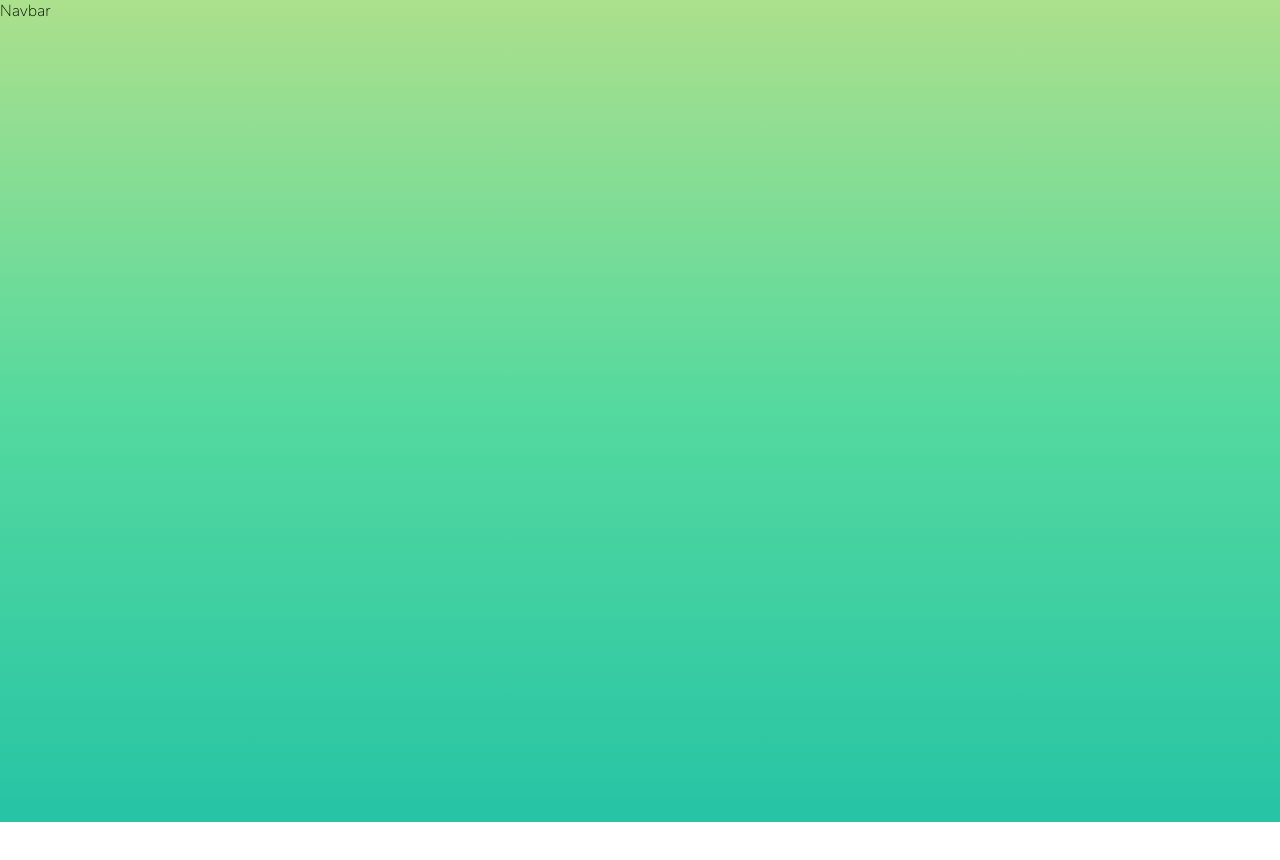
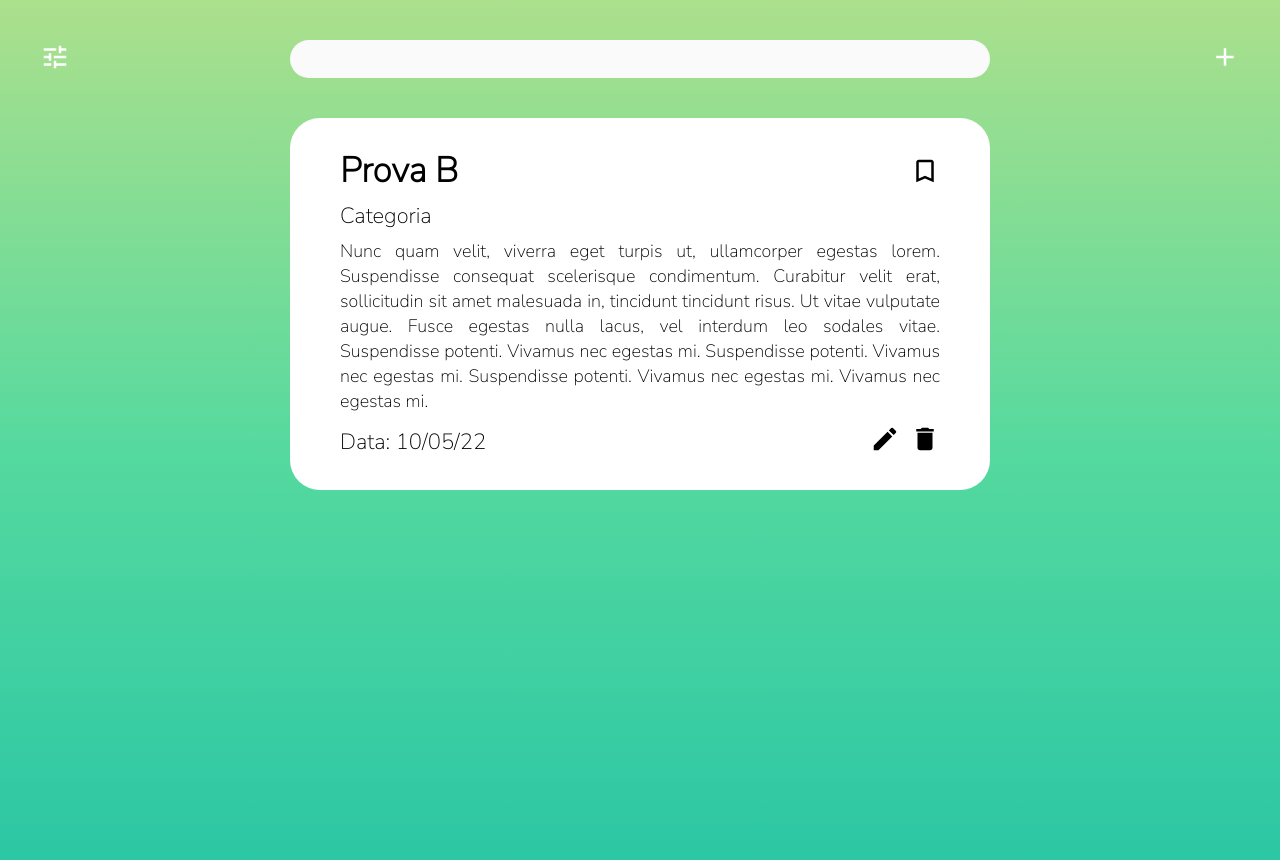
Before and after one commit to patricia-diasr/todo, a JavaScript app: page / in a window 1280 px wide. Shown: the top 860 px of the page. Before the commit the page ends 822 px from the top, so only its background shows below. Built offline with nearby package versions, Linux system fonts and the light colour scheme; the HTML template or start-up script is replaced by a standard one.

Commit message:
Layout task e toolbar

```diff
--- a/package.json
+++ b/package.json
@@ -8,6 +8,7 @@
     "@testing-library/user-event": "^13.5.0",
     "react": "^18.2.0",
     "react-dom": "^18.2.0",
+    "react-icons": "^5.0.1",
     "react-scripts": "5.0.1",
     "web-vitals": "^2.1.4"
   },
--- a/src/App.js
+++ b/src/App.js
@@ -1,11 +1,13 @@
 import Container from "./components/layout/Container";
-import Navbar from "./components/layout/Navbar";
+import Toolbar from "./components/layout/Toolbar";
+import Todo from "./components/todo/Todo";
 
 function App() {
   return (
     <div className="App">
-      <Navbar />
+      <Toolbar />
       <Container>
+        <Todo />
       </Container>
     </div>
   );
--- a/src/components/layout/Navbar.js
+++ /dev/null
@@ -1,7 +0,0 @@
-function Navbar() {
-    return (
-        <p>Navbar</p>
-    );
-}
-
-export default Navbar;
--- /dev/null
+++ b/src/components/layout/Toolbar.js
@@ -0,0 +1,14 @@
+import styles from './Toolbar.module.css'
+import { MdOutlineTune, MdAdd } from "react-icons/md";
+
+function Navbar() {
+    return (
+        <navbar className={styles.toolbar}>
+            <button><MdOutlineTune /></button>
+            <input type="search" id="pesquisar" name="pesquisar" />
+            <button><MdAdd /></button>
+        </navbar>
+    );
+}
+
+export default Navbar;
--- /dev/null
+++ b/src/components/layout/Toolbar.module.css
@@ -0,0 +1,37 @@
+.toolbar {
+    padding: 40px;
+    display: flex;
+    flex-wrap: nowrap;
+    align-items: center;
+    justify-content: space-between;
+}
+
+.toolbar input {
+    width: 700px;
+    padding: 10px 30px;
+    border-radius: 20px;
+    margin: 0 40px;
+    background-color: #fafafa;
+    border: none;
+}
+
+.toolbar input:focus {
+    border: none;
+    outline: none;
+}
+
+.toolbar button {
+    background: none;
+    border: none;
+    cursor: pointer;
+}
+
+.toolbar button svg{
+    color: #ffffff;
+    font-size: 30px;
+}
+
+.toolbar button:hover svg {
+    transform: scale(1.1);
+    color: rgb(38,196,165);
+}
--- /dev/null
+++ b/src/components/todo/Todo.js
@@ -0,0 +1,24 @@
+import styles from './Todo.module.css'
+import { MdOutlineBookmarkBorder, MdModeEditOutline, MdDelete } from "react-icons/md";
+
+function Todo() {
+    return (
+        <main className={styles.task}>
+            <div className={styles.first_line}>
+                <h2>Prova B</h2>
+                <MdOutlineBookmarkBorder />
+            </div>
+            <p className={styles.category}>Categoria</p>
+            <p className={styles.description}>Nunc quam velit, viverra eget turpis ut, ullamcorper egestas lorem. Suspendisse consequat scelerisque condimentum. Curabitur velit erat, sollicitudin sit amet malesuada in, tincidunt tincidunt risus. Ut vitae vulputate augue. Fusce egestas nulla lacus, vel interdum leo sodales vitae. Suspendisse potenti. Vivamus nec egestas mi. Suspendisse potenti. Vivamus nec egestas mi. Suspendisse potenti. Vivamus nec egestas mi. Vivamus nec egestas mi.</p>
+            <div className={styles.last_line}>
+                <p>Data: 10/05/22</p>
+                <div>
+                    <button><MdModeEditOutline /></button>
+                    <button><MdDelete /></button>
+                </div>
+            </div>
+        </main>
+    );
+}
+
+export default Todo;
--- /dev/null
+++ b/src/components/todo/Todo.module.css
@@ -0,0 +1,72 @@
+.task {
+    background-color: #ffffff;
+    width: 700px;
+    border-radius: 30px;
+    padding: 30px 50px;
+    margin-bottom: 15px;
+}
+
+h2 {
+    font-size: 35px;
+    line-height: 45px;
+}
+
+.first_line, .last_line {
+    display: flex;
+    align-items: center;
+    justify-content: space-between;
+}
+
+.first_line svg {
+    font-size: 30px;
+}
+
+
+.verde {
+    color: rgb(24, 238, 49);
+}
+
+.amarelo {
+    color: rgb(248, 255, 50);
+}
+
+.vermelho {
+    color: rgb(255, 87, 27);
+}
+
+.category {
+    font-size: 22px;
+    line-height: 30px;
+    margin: 8px 0;
+}
+
+.description {
+    font-size: 18px;
+    line-height: 25px;
+    text-align: justify;
+}
+
+.last_line {
+    margin-top: 10px
+}
+
+.last_line p {
+    font-size: 22px;
+    line-height: 30px;
+}
+
+.last_line button {
+    background: none;
+    border: none;
+    cursor: pointer;
+    margin-left: 10px;
+}
+
+.last_line button svg{
+    font-size: 30px;
+}
+
+.last_line button:hover svg {
+    color: rgb(38,196,165);
+    transform: scale(1.1);
+}
```
Also changed, not shown: 1 other file (tests, documents, lock files or other folders).
